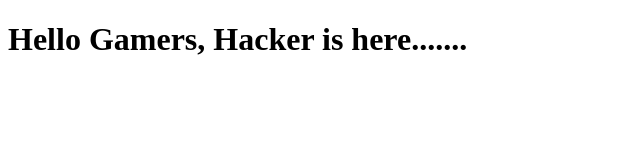
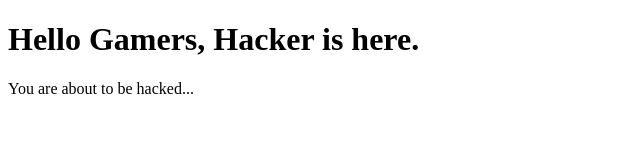
Before and after one commit to jemish123/CourseraTest, a plain HTML site: page sites/index.html in a window 1280 px wide. Shown: the whole page, without its empty margins (0-640 px from the left). Drawn offline with Linux system fonts and the light colour scheme.

Commit message:
"Samll Changes to the HOme Page."

```diff
--- a/sites/index.html
+++ b/sites/index.html
@@ -6,7 +6,8 @@
 
     <body>
         <h1>
-            Hello Gamers, Hacker is here.......
+            Hello Gamers, Hacker is here.
         </h1>
+        You are about to be hacked...
     </body>
 </html>
```
